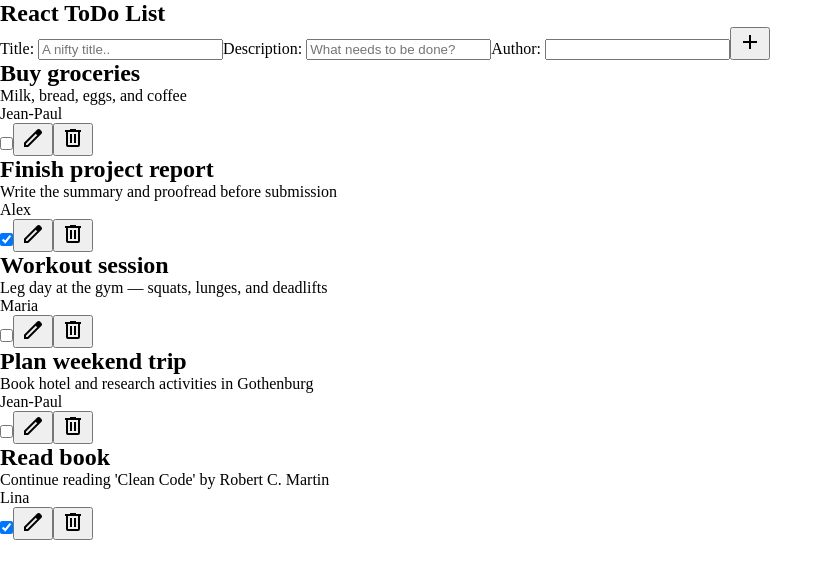
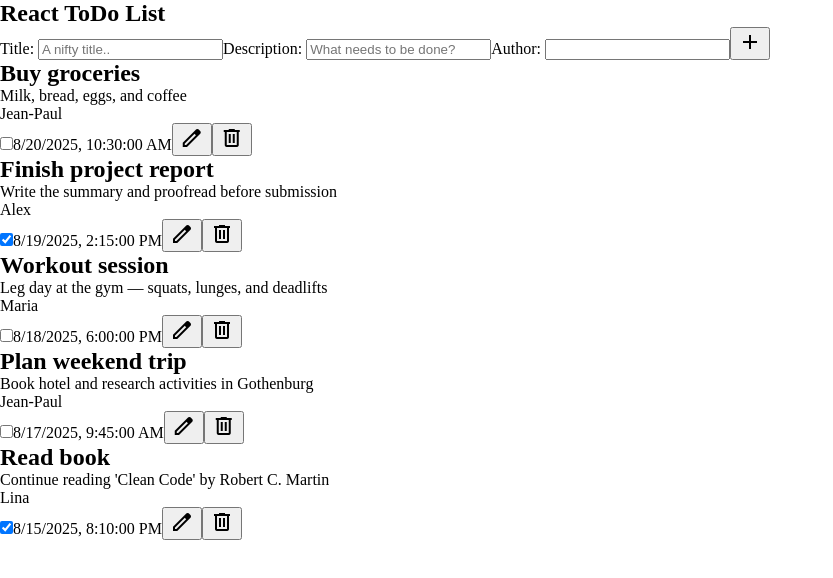
Before and after one commit to Arnith86/LexiconExercise15_React_Todo_List, a React (Vite) app in the folder LexiconExercise13_React_Media_Player_TS_CSS_React/: page / in a window 1280 px wide. Shown: the top 578 px of the page, without its empty margins (0-833 px from the left). Built offline with nearby package versions, Linux system fonts and the light colour scheme.

Commit message:
updated ITodo to include timeStamp, rest of code updated to accommodate the change

```diff
--- a/LexiconExercise13_React_Media_Player_TS_CSS_React/src/components/TodoItem.tsx
+++ b/LexiconExercise13_React_Media_Player_TS_CSS_React/src/components/TodoItem.tsx
@@ -9,6 +9,7 @@ interface ITodoItemProp {
   content: string;
   author?: string;
   completed?: boolean;
+  timeStamp: Date;
   //onButtonClick: (uuid: string, action: string) => void;
 }
 
@@ -18,6 +19,7 @@ export function TodoItem({
   content,
   author,
   completed,
+  timeStamp, // use when edit
 }: ITodoItemProp): ReactElement {
   return (
     <article className="todo-item">
@@ -25,6 +27,9 @@ export function TodoItem({
       <p className="todo-item-content">{content}</p>
       <p className="todo-author">{author}</p>
       <input type="checkbox" checked={completed ?? false} />
+      <time dateTime={timeStamp.toISOString()}>
+        {timeStamp.toLocaleString()}
+      </time>
       <Button
         className="edit-todo-button"
         iconName={"edit"}
--- a/LexiconExercise13_React_Media_Player_TS_CSS_React/src/components/TodoList.tsx
+++ b/LexiconExercise13_React_Media_Player_TS_CSS_React/src/components/TodoList.tsx
@@ -16,6 +16,7 @@ export function TodoList({ todos }: ITodoListProp): ReactElement {
           content={todoItem.content}
           author={todoItem.author}
           completed={todoItem.completed}
+          timeStamp={todoItem.timeStamp}
         />
       ))}
     </section>
--- a/LexiconExercise13_React_Media_Player_TS_CSS_React/src/data.ts
+++ b/LexiconExercise13_React_Media_Player_TS_CSS_React/src/data.ts
@@ -7,6 +7,7 @@ export const todos: ITodo[] = [
     content: "Milk, bread, eggs, and coffee",
     author: "Jean-Paul",
     completed: false,
+    timeStamp: new Date("2025-08-20T10:30:00"),
   },
   {
     uuid: "4d5e6f",
@@ -14,6 +15,7 @@ export const todos: ITodo[] = [
     content: "Write the summary and proofread before submission",
     author: "Alex",
     completed: true,
+    timeStamp: new Date("2025-08-19T14:15:00"),
   },
   {
     uuid: "7g8h9i",
@@ -21,6 +23,7 @@ export const todos: ITodo[] = [
     content: "Leg day at the gym — squats, lunges, and deadlifts",
     author: "Maria",
     completed: false,
+    timeStamp: new Date("2025-08-18T18:00:00"),
   },
   {
     uuid: "0j1k2l",
@@ -28,6 +31,7 @@ export const todos: ITodo[] = [
     content: "Book hotel and research activities in Gothenburg",
     author: "Jean-Paul",
     completed: false,
+    timeStamp: new Date("2025-08-17T09:45:00"),
   },
   {
     uuid: "3m4n5o",
@@ -35,5 +39,6 @@ export const todos: ITodo[] = [
     content: "Continue reading 'Clean Code' by Robert C. Martin",
     author: "Lina",
     completed: true,
+    timeStamp: new Date("2025-08-15T20:10:00"),
   },
 ];
--- a/LexiconExercise13_React_Media_Player_TS_CSS_React/src/types.ts
+++ b/LexiconExercise13_React_Media_Player_TS_CSS_React/src/types.ts
@@ -4,4 +4,5 @@ export interface ITodo {
   content: string;
   author: string;
   completed: boolean;
+  timeStamp: Date;
 }
```
